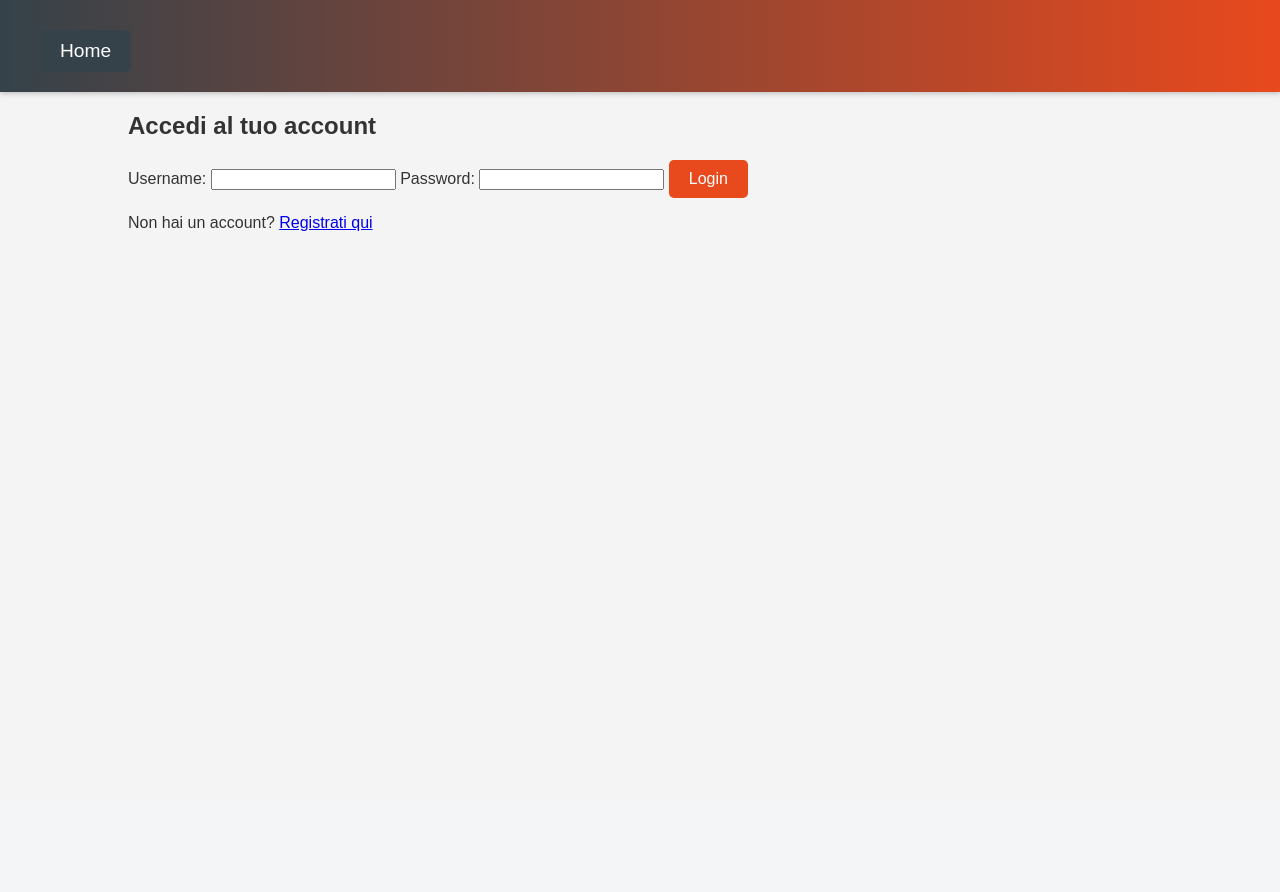
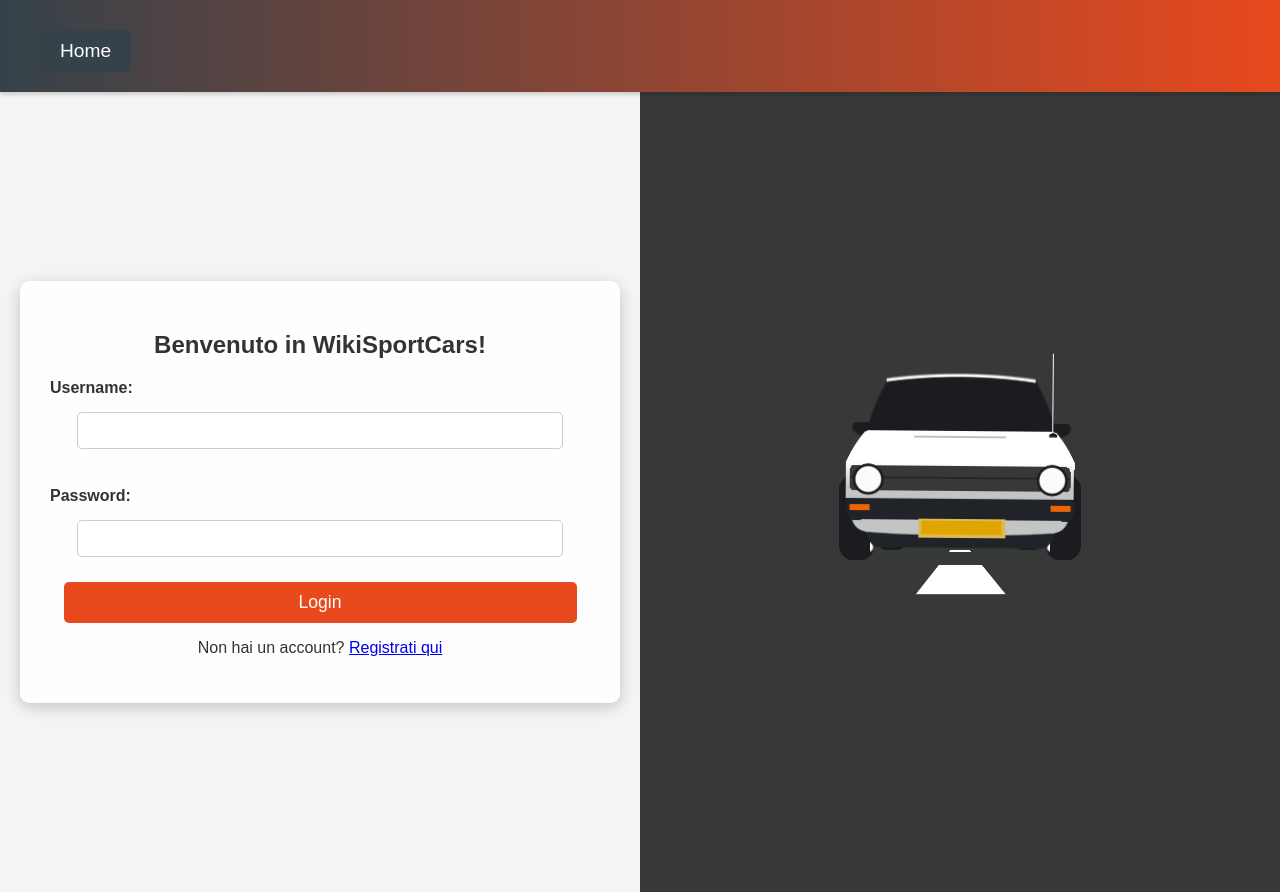
Before and after one commit to SalvatoreCiaramidaro/progetto_fine_anno, a Flask app: page /login in a window 1280 px wide. Before the commit the page ends 231 px from the top, so only its background shows below. Run offline with Flask 2, Linux system fonts and the light colour scheme.

Commit message:
aggiunta e sistemazione css e animazioni

```diff
--- /dev/null
+++ b/wikisportcars/static/css/auth.css
@@ -0,0 +1,596 @@
+/* ===================== */
+/* Global Reset & Variabili */
+/* ===================== */
+html {
+  box-sizing: border-box;
+  /* Variabili per l’animazione */
+  --black: #1a1c20;
+  --white: #fff;
+  --green: #00c380;
+  --d-green: #019b66;
+  --gray: #c1c1c1;
+  --l-gray: #c4c4c4;
+  --m-gray: #373838;
+  --d-gray: #282724;
+  --d-blue: #202428;
+  --orange: #ef6206;
+  --yellow: #dfa500;
+  --l-yellow: #deb953;
+  --light: #fbfbfb;
+  --n-road: -4em;
+  --p-road: 7em;
+
+  /* Sfondo base per il contenuto (l’animazione verrà sotto) */
+  background-color: #f4f4f4;
+}
+
+*, *::before, *::after {
+  box-sizing: inherit;
+}
+
+/* ===================== */
+/* Animazione Auto in Background */
+/* ===================== */
+.car-animation {
+  position: fixed;
+  top: 0;
+  left: -3em;  /* Spazio extra a sinistra */
+  width: calc(100% + 6em);  /* Spazio extra su entrambi i lati */
+  height: 100%;
+  z-index: -1; /* Rimane sotto il contenuto */
+  overflow: hidden;
+  background-color: var(--m-gray);
+  background-repeat: no-repeat;
+  /* NOTA: Rimuoviamo l'animazione "car" da questo elemento, così la strada rimane fissa */
+  background-image:
+    /* rubber-l */
+    radial-gradient(circle at 49% 117%, var(--black) 37%, transparent 38%),
+    radial-gradient(circle at -24% 50%, var(--white) 31%, transparent 49%),
+    radial-gradient(2.95em 2.5em at 52% 1.2%, var(--black) 37%, transparent 38%),
+    radial-gradient(2.95em 2.5em at 52% 1.2%, var(--black) 37%, transparent 38%),
+    linear-gradient(var(--black) 100%, transparent 0),
+    /* rubber-r */
+    radial-gradient(circle at 49% 117%, var(--black) 37%, transparent 38%),
+    radial-gradient(circle at 124% 50%, var(--white) 31%, transparent 49%),
+    radial-gradient(2.95em 2.5em at 48% 1.2%, var(--black) 37%, transparent 38%),
+    radial-gradient(2.95em 2.5em at 48% 1.2%, var(--black) 37%, transparent 38%),
+    linear-gradient(var(--black) 100%, transparent 0),
+    /* shadow */
+    linear-gradient(var(--m-gray) 100%, transparent 0);
+  background-size:
+    /* rubber-l */
+    2.5em 2.5em,
+    0.7em 0.6em,
+    2.5em 0.9em,
+    2.5em 0.9em,
+    1.95em 3.9em,
+    /* rubber-r */
+    2.5em 2.5em,
+    0.7em 0.6em,
+    2.5em 0.9em,
+    2.5em 0.9em,
+    1.95em 3.9em,
+    /* shadow */
+    13em 0.9em;
+  background-position:
+    /* rubber-l */
+    calc(50% - 6.4em) calc(50% - 1.7em),
+    calc(50% - 5.26em) calc(50% + 3.4em),
+    calc(50% - 6.5em) calc(50% + 3.8em),
+    calc(50% - 4.3em) calc(50% + 3.2em),
+    calc(50% - 6.58em) calc(50% + 1.5em),
+    /* rubber-r */
+    calc(50% + 6.45em) calc(50% - 1.7em),
+    calc(50% + 5.26em) calc(50% + 3.4em),
+    calc(50% + 6.5em) calc(50% + 3.8em),
+    calc(50% + 4.3em) calc(50% + 3.2em),
+    calc(50% + 6.58em) calc(50% + 1.5em),
+    /* shadow */
+    center calc(50% + 3.8em);
+}
+
+/* Pseudo-element per la striscia tratteggiata (road) */
+/* Rimane centrato e fisso orizzontalmente */
+.car-animation::before {
+  content: "";
+  position: absolute;
+  left: 50%;
+  top: calc(50% - 26.2em);
+  width: 15.5em;
+  height: 62.9em;
+  background-size: 24.6% 491%;
+  background-repeat: no-repeat;
+  background-position: center 0;
+  /* Applichiamo solo l’animazione "line" per far muovere la texture verticale (simulando la corsa) */
+  animation: line 1.5s infinite linear;
+  transform: translateX(-50%) perspective(311px) rotateX(83deg) translate3d(0, -11.975em, 0);
+  background-image: repeating-linear-gradient(to top, var(--white), var(--white) 4.6%, transparent 0, transparent 13.01%);
+
+  /* Clip-path per limitare la striscia tratteggiata all'interno dell'area desiderata (ad es. tra le ruote) */
+  clip-path: polygon(20% 0, 80% 0, 80% 100%, 20% 100%);
+}
+
+/* Pseudo-element per i dettagli della macchina (compresi gli interni) */
+/* Qui applichiamo l’animazione "car" per far oscillare la macchina */
+.car-animation::after {
+  content: "";
+  position: absolute;
+  left: calc(50% - 7.55em);
+  top: calc(50% - 8.8em);
+  width: 15.2em;
+  height: 13.2em;
+  background-repeat: no-repeat;
+  /* Combiniamo le animazioni: "car" (oscillazione orizzontale), "light" e "shake" */
+  animation: car 3.5s cubic-bezier(0.57, 0.63, 0.49, 0.65) infinite,
+             light 1s linear infinite,
+             shake 3.5s linear infinite;
+  background-image:
+    /* ceiling */
+    radial-gradient(58em 20em at 50% 215%, transparent 20%, var(--white) 20.5%, var(--white) 20.8%, var(--m-gray) 21.5%),
+    /* antenna */
+    radial-gradient(circle at center 100%, var(--black) 30%, transparent 0),
+    linear-gradient(var(--white) 100%, transparent 0),
+    /* glass - finestre interne */
+    radial-gradient(17.8em 37em at 70% 240%, var(--black) 30%, transparent 30.5%),
+    radial-gradient(17.8em 37em at 31% 240%, var(--black) 30%, transparent 30.5%),
+    /* luci interne */
+    radial-gradient(circle, var(--light) 48%, var(--black) 52%, var(--black) 59%, transparent 62%),
+    radial-gradient(circle, var(--light) 48%, var(--black) 52%, var(--black) 59%, transparent 62%),
+    /* dettagli del cofano (hood-ro) */
+    radial-gradient(1em 1em at 102% 100%, var(--m-gray) 28%, #f3f3f3 30%),
+    radial-gradient(1em 1em at 97% -7%, var(--m-gray) 28%, var(--l-gray) 30%),
+    radial-gradient(1em 1em at -6% 102%, var(--m-gray) 28%, #efefef 30%),
+    radial-gradient(1em 1em at -6% -1%, var(--m-gray) 28%, var(--l-gray) 30%),
+    /* fascia frontale (hood-f) */
+    linear-gradient(to top, var(--m-gray) 50%, var(--d-gray) 0, var(--d-gray) 58%, var(--m-gray) 0),
+    /* interno cofano (hood-e) */
+    linear-gradient(to top, var(--l-gray) 30%, var(--white) 100%, transparent 0),
+    /* bordi laterali */
+    radial-gradient(16.4em 30.1em at 209% 333%, var(--white) 30%, transparent 30.2%),
+    radial-gradient(16.4em 30.1em at -109% 333%, var(--white) 30%, transparent 30.2%),
+    /* bordo inferiore (hood-o) */
+    linear-gradient(var(--gray) 100%, transparent 0),
+    /* parte centrale del cofano */
+    linear-gradient(var(--white) 100%, transparent 0),
+    /* specchietti */
+    radial-gradient(6.7em 2.5em at 154% 8%, var(--black) 30%, transparent 33%),
+    radial-gradient(6.7em 2.5em at -53% 8%, var(--black) 30%, transparent 33%),
+    /* dettagli guida */
+    linear-gradient(var(--orange) 100%, transparent 0),
+    linear-gradient(var(--orange) 100%, transparent 0),
+    /* targhetta */
+    linear-gradient(var(--yellow) 100%, transparent 0),
+    linear-gradient(var(--l-yellow) 100%, transparent 0),
+    /* paraurti e bordi */
+    linear-gradient(var(--d-blue) 100%, transparent 0),
+    radial-gradient(circle at 124% 39%, var(--d-blue) 60%, transparent 64%),
+    radial-gradient(circle at -44% 39%, var(--d-blue) 60%, transparent 64%),
+    radial-gradient(13.2em 2em at 50% 59%, var(--l-gray) 96%, transparent 100%),
+    radial-gradient(1.6em 1.6em at 75% -9%, var(--l-gray) 60%, transparent 64%),
+    radial-gradient(1.6em 1.6em at 15% -9%, var(--l-gray) 60%, transparent 64%),
+    /* parte inferiore */
+    linear-gradient(var(--d-blue) 100%, transparent 0),
+    radial-gradient(6.9em 4.6em at 295% 3%, var(--d-blue) 30%, transparent 31%),
+    radial-gradient(6.9em 4.6em at -189% 3%, var(--d-blue) 30%, transparent 31%);
+  background-size:
+    61.5% 20%,   /* ceiling */
+    5% 6%,       /* antenna */
+    0.4% 39%,    /* antenna */
+    60% 30%,     /* glass-l */
+    60% 30%,     /* glass-r */
+    16% 16%,     /* light */
+    16% 16%,     /* light */
+    2.4% 2%,     /* hood-ro */
+    2.4% 2.3%,   /* hood-ro */
+    2.4% 2.3%,   /* hood-ro */
+    2.4% 2.3%,   /* hood-ro */
+    91% 12%,     /* hood-f */
+    93.9% 17%,   /* hood-e */
+    12% 17.5%,   /* hood-l */
+    12% 17.5%,   /* hood-r */
+    38% 1.1%,    /* hood-o */
+    77% 25%,     /* hood */
+    9% 30%,      /* mirror */
+    9% 30%,      /* mirror */
+    8.4% 3%,     /* guide-l */
+    8.4% 3%,     /* guide-r */
+    33% 6.5%,    /* plaque */
+    36% 9%,      /* plaque */
+    87% 30%,     /* bumper */
+    10% 12%,     /* bumper-l */
+    10% 12%,     /* bumper-r */
+    78% 35%,     /* bumper-d */
+    11% 8%,      /* bumper-l */
+    11% 8%,      /* bumper-r */
+    68% 8%,      /* floor */
+    5% 7%,       /* floor-l */
+    5% 7%;       /* floor-r */
+  background-position:
+    50.5% 0,     /* ceiling */
+    90% 37%,     /* antenna */
+    88% 1.2%,    /* antenna */
+    0 11.7%,     /* glass-l */
+    100% 11.7%,  /* glass-r */
+    5% 63%,      /* light */
+    95% 63%,     /* light */
+    4.1% 55.7%,  /* hood-ro */
+    4.1% 65.9%,  /* hood-ro */
+    95.8% 55.7%, /* hood-ro */
+    95.8% 65.8%, /* hood-ro */
+    center 62%,  /* hood-f */
+    49% 63.6%,   /* hood-e */
+    3.4% 46.2%,  /* hood-l */
+    96.5% 46.2%, /* hood-r */
+    center 40.9%,/* hood-o */
+    center 50.3%,/* hood */
+    5.7% 48.6%,  /* mirror */
+    95% 48.6%,   /* mirror */
+    5% 75.2%,    /* guide-l */
+    95% 75.2%,   /* guide-r */
+    51% 86%,     /* plaque */
+    51.5% 87.3%, /* plaque */
+    center 71.9%,/* bumper */
+    -0.8% 77.8%, /* bumper-l */
+    101.7% 77.8%,/* bumper-r */
+    center 80.2%,/* bumper-d */
+    4% 85.9%,   /* bumper-l */
+    97% 85.9%,  /* bumper-r */
+    center 92.5%,/* floor */
+    11.7% 92.6%,/* floor-l */
+    88.3% 92.6%;/* floor-r */
+}
+
+/* ===================== */
+/* Stili del Layout della Pagina */
+/* ===================== */
+body {
+  font-family: Arial, sans-serif;
+  margin: 0;
+  padding: 0;
+  /* Sfondo trasparente per far vedere l’animazione sottostante */
+  background-color: transparent;
+  color: #333;
+  position: relative;
+  z-index: 0;
+}
+
+header {
+  background: linear-gradient(90deg, #35424a, #e8491d);
+  color: white;
+  position: sticky;
+  top: 0;
+  z-index: 1000;
+  box-shadow: 0 2px 5px rgba(0,0,0,0.2);
+  padding: 10px 20px;
+}
+
+header h1 {
+  margin: 0;
+  font-size: 2.5em;
+  text-align: center;
+}
+
+nav {
+  display: flex;
+  justify-content: space-between;
+  align-items: center;
+  color: #ffffff;
+  padding: 10px 20px;
+  border-radius: 5px;
+  margin-top: 10px;
+}
+
+nav a {
+  color: #ffffff;
+  text-decoration: none;
+  padding: 10px 20px;
+  font-size: 1.2em;
+  background: #35424a;
+  border-radius: 5px;
+  transition: background 0.3s, transform 0.2s;
+}
+
+nav a:hover {
+  background: #45a049;
+  transform: scale(1.05);
+}
+
+nav ul {
+  list-style: none;
+  display: flex;
+  gap: 15px;
+  margin: 0;
+  padding: 0;
+}
+
+nav a.left {
+  margin-right: auto;
+  justify-content: flex-start;
+}
+
+nav ul.center {
+  flex-grow: 1;
+  justify-content: center;
+  display: flex;
+}
+
+nav ul.right {
+  margin-left: auto;
+  justify-content: flex-end;
+  display: flex;
+}
+
+nav ul li {
+  margin: 0;
+  padding: 0;
+}
+
+nav ul li a {
+  color: #ffffff;
+  text-decoration: none;
+  padding: 10px 20px;
+  font-size: 1.2em;
+  background: #35424a;
+  border-radius: 5px;
+  transition: background 0.3s, transform 0.2s;
+}
+
+nav ul li a:hover {
+  background: #45a049;
+  transform: scale(1.05);
+}
+
+.container {
+  width: 80%;
+  margin: auto;
+  overflow: hidden;
+}
+
+.car-list {
+  display: grid;
+  grid-template-columns: repeat(auto-fit, minmax(300px, 1fr));
+  gap: 20px;
+  margin: 20px 0;
+}
+
+.car-item {
+  background: #ffffff;
+  border: 1px solid #dddddd;
+  border-radius: 10px;
+  padding: 20px;
+  box-shadow: 0 4px 10px rgba(0,0,0,0.1);
+  transition: transform 0.3s, box-shadow 0.3s;
+}
+
+.car-item:hover {
+  transform: translateY(-5px);
+  box-shadow: 0 8px 20px rgba(0,0,0,0.2);
+}
+
+.car-item h3 {
+  margin-top: 0;
+  color: #35424a;
+}
+
+.car-item p {
+  color: #666;
+}
+
+.car-item a {
+  display: inline-block;
+  background: #e8491d;
+  color: white;
+  padding: 10px 15px;
+  border-radius: 5px;
+  text-decoration: none;
+  transition: background 0.3s;
+}
+
+.car-item a:hover {
+  background: #45a049;
+}
+
+footer {
+  background: #35424a;
+  color: #ffffff;
+  text-align: center;
+  padding: 10px 0;
+  font-size: 0.9em;
+  position: fixed;
+  bottom: 0;
+  width: 100%;
+  z-index: 1000;
+}
+
+.button-group {
+  display: flex;
+  gap: 10px;
+  justify-content: center;
+  margin: 20px 0;
+  padding: 0;
+  list-style: none;
+}
+
+.button-group li {
+  margin: 0;
+  display: inline;
+}
+
+.button-group li a {
+  display: inline-block;
+  padding: 10px 20px;
+  font-size: 1em;
+  font-weight: bold;
+  text-transform: uppercase;
+  text-decoration: none;
+  color: white;
+  background: #e8491d;
+  border-radius: 5px;
+  transition: background 0.3s, transform 0.2s;
+}
+
+.button-group li a:hover {
+  background: #45a049;
+  transform: scale(1.1);
+}
+
+.alert {
+  padding: 15px;
+  background-color: #f44336;
+  color: white;
+  margin-bottom: 20px;
+  border-radius: 5px;
+}
+
+.alert.success {
+  background-color: #4CAF50;
+}
+
+.alert.warning {
+  background-color: #ff9800;
+}
+
+button {
+  display: inline-block;
+  background: #e8491d;
+  color: #ffffff;
+  padding: 10px 20px;
+  border: none;
+  border-radius: 5px;
+  cursor: pointer;
+  font-size: 1em;
+  transition: background 0.3s, transform 0.2s;
+}
+
+button:hover {
+  background: #45a049;
+  transform: scale(1.05);
+}
+
+/* Nuovi stili per il login card */
+.login-card {
+    background: rgba(255, 255, 255, 0.95);
+    padding: 30px;
+    border-radius: 10px;
+    box-shadow: 0 4px 15px rgba(0,0,0,0.2);
+    max-width: 600px; /* Aumentato da 500px per occupare di più la metà sinistra */
+    width: 100%;
+    margin: 50px auto;
+    text-align: center;
+}
+
+/* Miglioramento degli input */
+.login-card input[type="text"],
+.login-card input[type="password"] {
+    width: 90%;
+    padding: 10px;
+    margin: 10px 0;
+    border: 1px solid #ccc;
+    border-radius: 5px;
+}
+
+/* Miglioramento dei label */
+.login-card label {
+    font-weight: bold;
+    display: block;
+    text-align: left;
+    margin: 10px 0 5px;
+}
+
+/* Pulsante migliorato */
+.login-card button {
+    width: 95%;
+    padding: 10px;
+    margin-top: 15px;
+    font-size: 1.1em;
+    border: none;
+    border-radius: 5px;
+    cursor: pointer;
+    transition: background 0.3s, transform 0.2s;
+}
+
+.login-card button:hover {
+    background: #45a049;
+    transform: scale(1.03);
+}
+
+/* Nuovi stili per layout a due colonne sulla pagina login */
+.login-layout {
+    display: flex;
+    min-height: 100vh; /* Occupa tutta l'altezza della finestra */
+}
+.login-section {
+    flex: 0 0 50%;
+    display: flex;
+    justify-content: center;
+    align-items: center;
+    background: #f4f4f4; /* O colore di sfondo desiderato */
+}
+.animation-section {
+    flex: 0 0 50%;
+    position: relative;
+    overflow: hidden;
+}
+
+/* Aggiornamento della posizione di .car-animation per il nuovo layout */
+.animation-section .car-animation {
+    position: absolute;
+    top: 0;
+    left: 0;      /* Rimuove l'offset sinistro */
+    width: 100%;  /* Copre tutto lo spazio della sezione */
+    height: 100%;
+    z-index: 0;
+}
+
+@media (max-width: 768px) {
+  nav {
+    flex-direction: column;
+  }
+  .container {
+    width: 95%;
+  }
+}
+
+/* ===================== */
+/* Keyframes per l'Animazione della macchina */
+/* ===================== */
+@keyframes line {
+  100% { background-position: center 100%; }
+}
+
+@keyframes car {
+  15%, 23% { transform: translate3d(-2.3em, 0, 0); }
+  36%, 42% { transform: translate3d(-0.8em, 0, 0); }
+  61%, 71.5% { transform: translate3d(2.8em, 0, 0); }
+  81%, 88% { transform: translate3d(1.5em, 0, 0); }
+}
+
+@keyframes light {
+  0%, 37% { --light: #fbfbfb; }
+  50% { --light: #f1f1f1; }
+  62% { --light: #fbfbfb; }
+  65% { --light: #f1f1f1; }
+  95% { --light: #fbfbfb; }
+  100% { --light: #f1f1f1; }
+}
+
+@keyframes shake {
+  5%, 26% { transform: rotate(-1.5deg); }
+  33%, 41% { transform: rotate(-0.5deg); }
+  48%, 69% { transform: rotate(1.5deg); }
+  80%, 95% { transform: rotate(0.5deg); }
+}
+
+/* ===================== */
+/* Media Query per dispositivi piccoli per .car-animation */
+/* ===================== */
+@media screen and (max-width: 36em) {
+  .car-animation {
+    transform: scale(0.5);
+  }
+  .car-animation::before {
+    width: 11em;
+    --n-road: -4em;
+    --p-road: 4em;
+  }
+}
--- a/wikisportcars/templates/login.html
+++ b/wikisportcars/templates/login.html
@@ -3,7 +3,7 @@
 <head>
     <meta charset="UTF-8">
     <meta name="viewport" content="width=device-width, initial-scale=1.0">
-    <link rel="stylesheet" href="{{ url_for('static', filename='css/styles.css') }}">
+    <link rel="stylesheet" href="{{ url_for('static', filename='css/auth.css') }}">
     <title>Login - WikiSportCars</title>
 </head>
 <body>
@@ -12,15 +12,17 @@
             <a href="{{ url_for('index') }}" class="left">Home</a>
         </nav>
     </header>
-    <div class="container">
-        <h2>Accedi al tuo account</h2>
+    <div class="login-layout">
+        <div class="login-section">
+            <div class="login-card">
+                <h2>Benvenuto in WikiSportCars!</h2>
                 <form method="POST" action="{{ url_for('login', next=request.args.get('next')) }}">
                     <input type="hidden" name="next" value="{{ request.args.get('next', '') }}">
                     <label for="username">Username:</label>
-            <input type="text" id="username" name="username" required>
+                    <input type="text" id="username" name="username" required> <br><br>
 
                     <label for="password">Password:</label>
-            <input type="password" id="password" name="password" required>
+                    <input type="password" id="password" name="password" required> <br>
 
                     <button type="submit">Login</button>
                 </form>
@@ -35,5 +37,10 @@
                     {% endif %}
                 {% endwith %}
             </div>
+        </div>
+        <div class="animation-section">
+            <div class="car-animation"></div>
+        </div>
+    </div>
 </body>
 </html>
```
Also changed, not shown: wikisportcars/templates/register.html (+15 -2 lines). Lines whose indentation alone changed are shown as unchanged.
